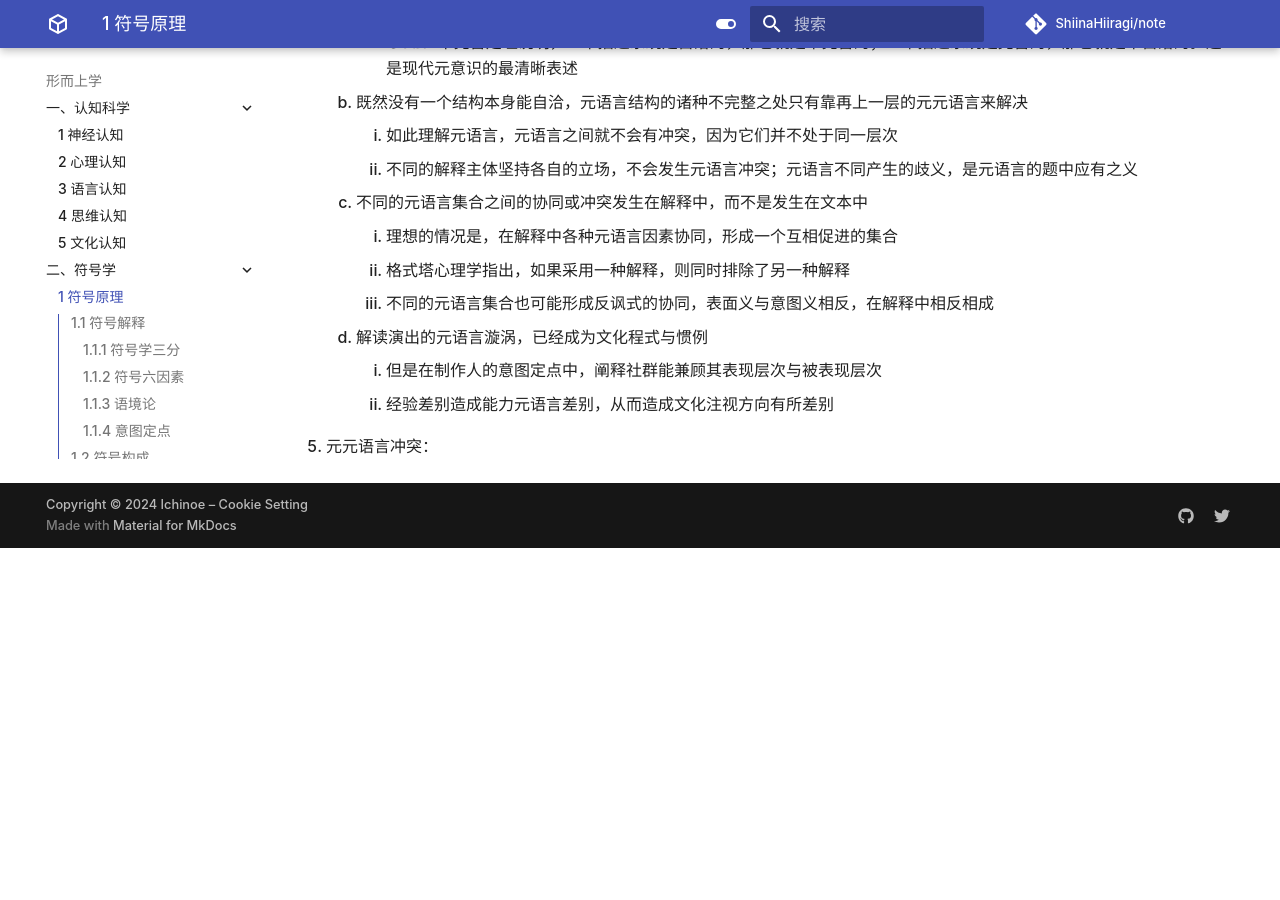
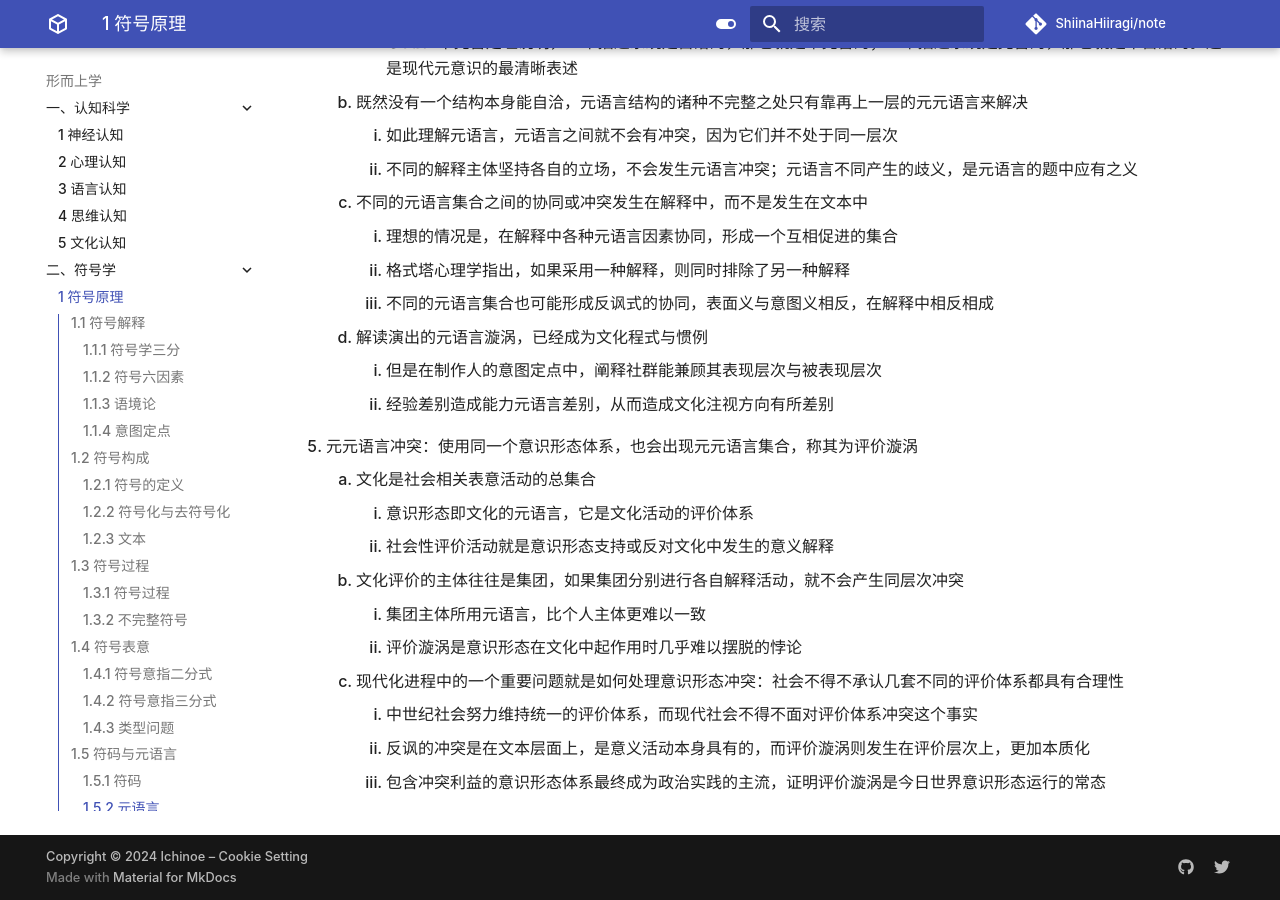
Before and after one commit to ShiinaHiiragi/note, an MkDocs documentation site: the page built from docs/meta/sign/prin.md, in a window 1280 px wide and 900 px high, scrolled down 13333 px. Built offline with MkDocs 1.6.1 and Material for MkDocs 9.7.7, drawn with Linux system fonts in a browser that asks for light colours; comment, search, counter and statistics services are not loaded; before the commit the page ends 13881 px from its top, so only the background shows below that.

Commit message:
finish first half in semi

```diff
--- a/docs/meta/sign/prin.md
+++ b/docs/meta/sign/prin.md
@@ -412,4 +412,14 @@
     4. 解读演出的元语言漩涡，已经成为文化程式与惯例
         1. 但是在制作人的意图定点中，阐释社群能兼顾其表现层次与被表现层次
         2. 经验差别造成能力元语言差别，从而造成文化注视方向有所差别
-5. 元元语言冲突：
+5. 元元语言冲突：使用同一个意识形态体系，也会出现元元语言集合，称其为评价漩涡
+    1. 文化是社会相关表意活动的总集合
+        1. 意识形态即文化的元语言，它是文化活动的评价体系
+        2. 社会性评价活动就是意识形态支持或反对文化中发生的意义解释
+    2. 文化评价的主体往往是集团，如果集团分别进行各自解释活动，就不会产生同层次冲突
+        1. 集团主体所用元语言，比个人主体更难以一致
+        2. 评价漩涡是意识形态在文化中起作用时几乎难以摆脱的悖论
+    3. 现代化进程中的一个重要问题就是如何处理意识形态冲突：社会不得不承认几套不同的评价体系都具有合理性
+        1. 中世纪社会努力维持统一的评价体系，而现代社会不得不面对评价体系冲突这个事实
+        2. 反讽的冲突是在文本层面上，是意义活动本身具有的，而评价漩涡则发生在评价层次上，更加本质化
+        3. 包含冲突利益的意识形态体系最终成为政治实践的主流，证明评价漩涡是今日世界意识形态运行的常态
```
Also changed, not shown: docs/index.md (+1 -1 lines).
